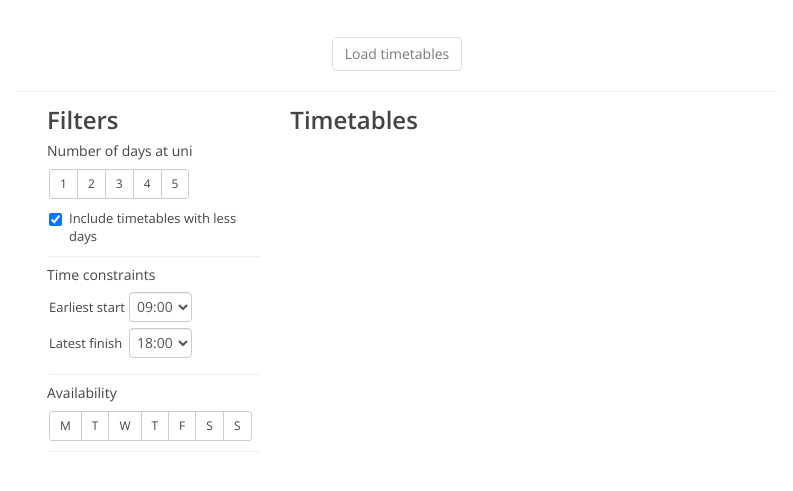
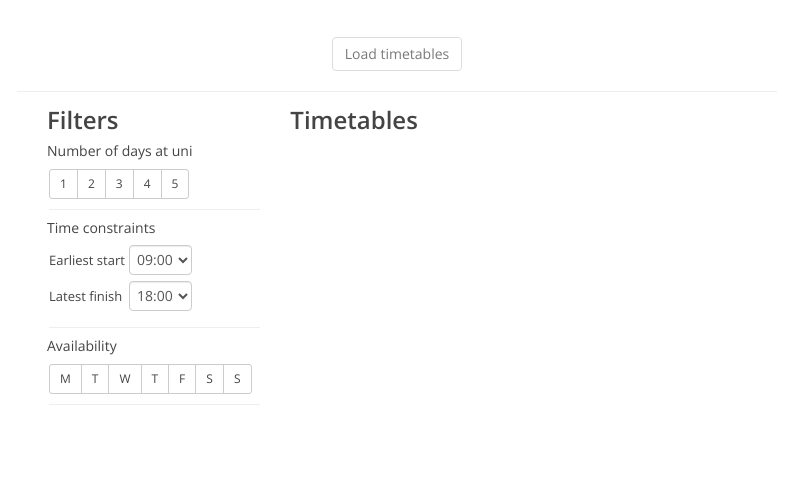
Before and after one commit to szdc/uts-timetable-generator, a website: page index.html in a window 1280 px wide. Shown: the part 189-680 px from the top of the page, without its empty margins (243-1036 px from the left). Drawn offline with nearby package versions, Linux system fonts and the light colour scheme; some packages are replaced by stand-ins of ours; a script that the page names is missing.

Commit message:
Removed unnecessary option for the number of days filter.

```diff
--- a/index.html
+++ b/index.html
@@ -71,13 +71,6 @@
           <h5>Number of days at uni</h5>
           <div class="preference">
             <buttons-radio model="prefs.numberOfDays.count" options="prefs.numberOfDays.options"></buttons-radio>
-            <div class="checkbox">
-              <label>
-                <input type="checkbox" ng-model="prefs.numberOfDays.exact"
-                       ng-true-value="false" ng-false-value="true">
-                Include timetables with less days
-              </label>
-            </div>
           </div>
 
           <h5>Time constraints</h5>
```
